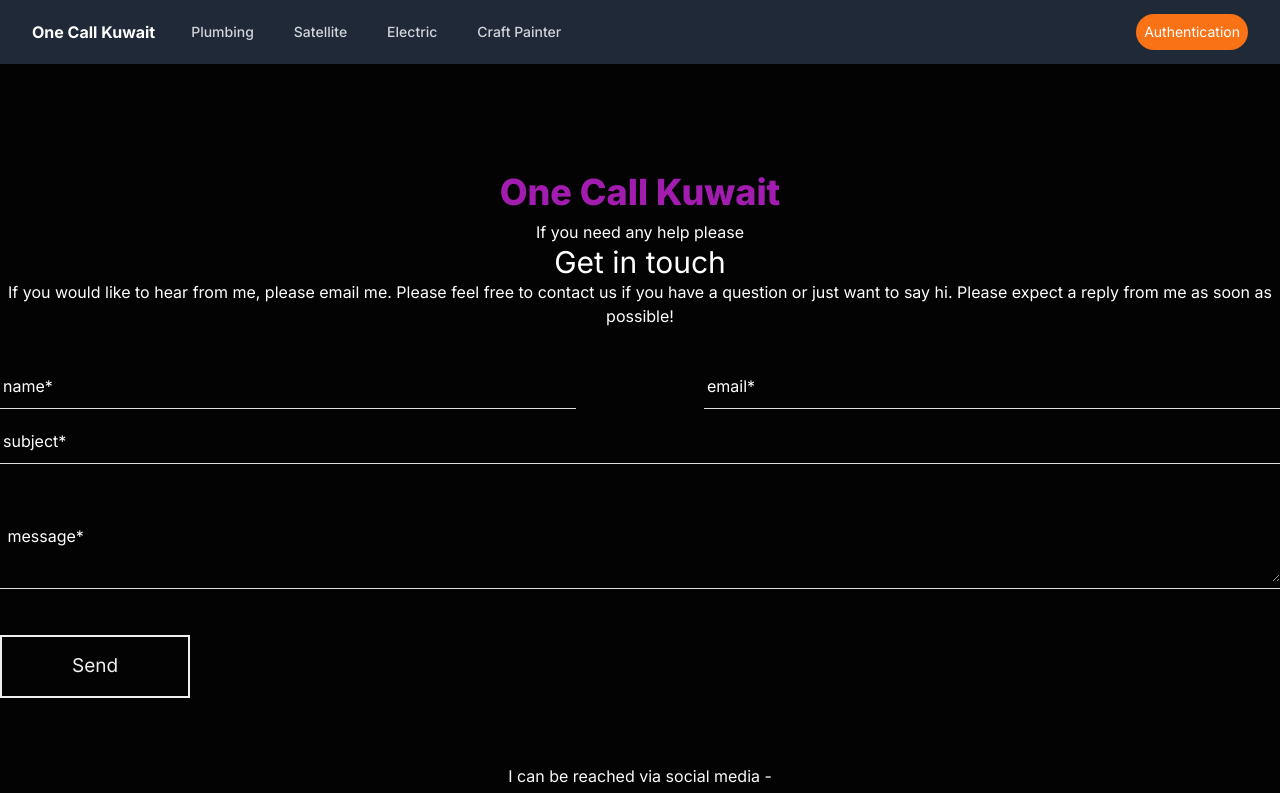
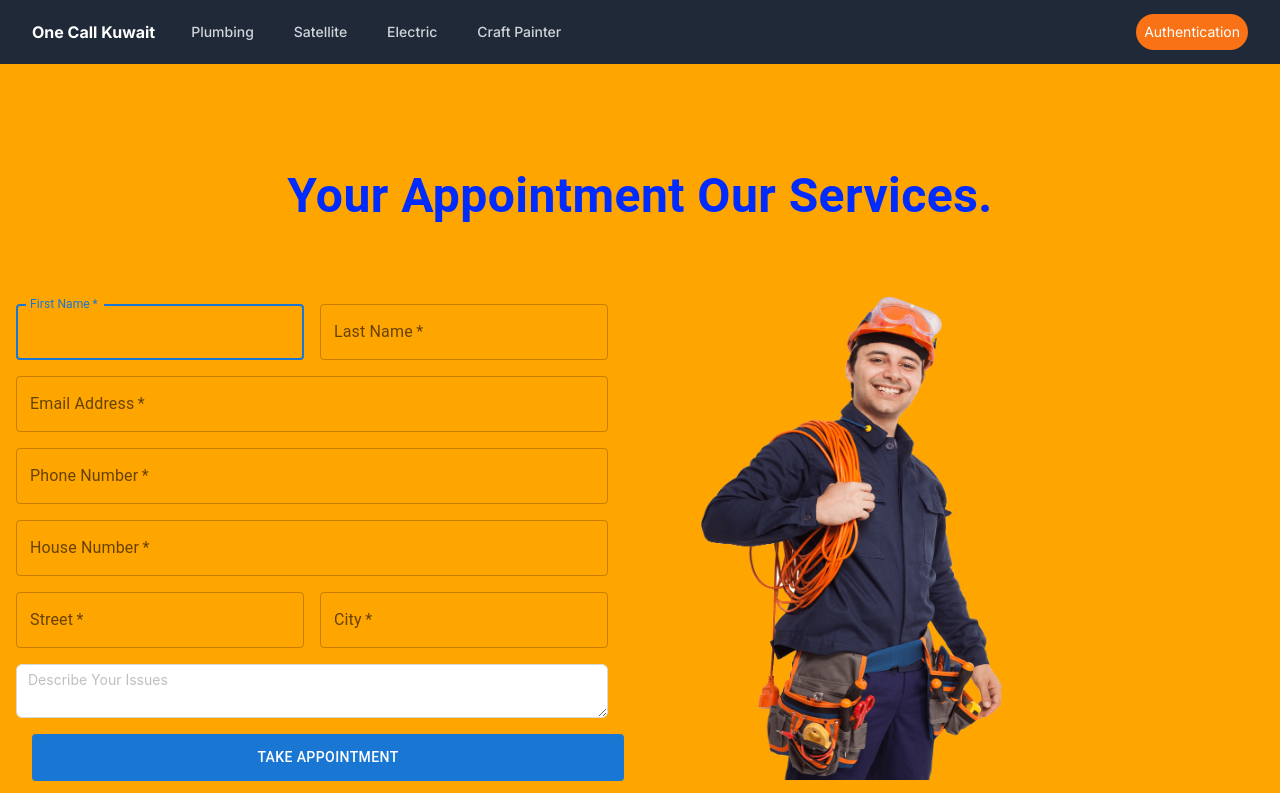
Before and after one commit to nasir1196/final-one, a Next.js app: page /appointment in a window 1280 px wide. Shown: the top 793 px of the page. Built offline with nearby package versions, Linux system fonts and the light colour scheme.

Commit message:
appointment page done

```diff
--- /dev/null
+++ b/src/app/api/users/appointments/route.ts
@@ -0,0 +1,25 @@
+import {connect} from "@/dbConfig/dbConfig";
+import {NextRequest, NextResponse} from "next/server";
+import AppointmentDb from "@/models/userAppointment"
+import User from "@/models/user";
+
+
+connect().then(r => console.log(r))
+
+export async function POST(request: NextRequest) {
+    try {
+        const requestBody = await request.json()
+        const {firstName, lastName, email, phone, houseNumber, street, city, describeIssue} = requestBody;
+        const user = await User.findOne({email})
+
+        const newAppointment = new AppointmentDb({
+            firstName, lastName, email, phone, houseNumber, street, city, describeIssue, userId: user._id
+        })
+
+        const savedAppointment = await newAppointment.save()
+        return NextResponse.json({message: "Appointment created successfully", success: true, savedAppointment})
+
+    } catch (error: any) {
+        return NextResponse.json({error: error.message})
+    }
+}
--- a/src/app/appointment/page.tsx
+++ b/src/app/appointment/page.tsx
@@ -1,13 +1,13 @@
 "use client"
 import React from 'react'
 import {Box} from '@mui/material'
-import Contact from "@/components/Contact";
+import AppointmentDate from "@/components/homePage/AppointmentDate/AppointmentDate";
 
 
 const Appointment = () => {
     return (
         <Box>
-            <Contact/>
+            <AppointmentDate/>
         </Box>
     )
 }
--- a/src/app/login/page.tsx
+++ b/src/app/login/page.tsx
@@ -7,41 +7,36 @@ import toast from "react-hot-toast";
 import Box from "@mui/material/Box";
 import Typography from "@mui/material/Typography";
 import TextField from "@mui/material/TextField";
-import FormControlLabel from "@mui/material/FormControlLabel";
-import Checkbox from "@mui/material/Checkbox";
 import Button from "@mui/material/Button";
 import Grid from "@mui/material/Grid";
 import Container from "@mui/material/Container";
 
 
-export default function SignupPage() {
+export default function LoginPage() {
     const router = useRouter()
 
 
-
-    const [logAlert, setLogAlert]= useState("")
-    const handleSubmit = async (event:any) => {
+    const [user, setUser] = useState({email: "", password: ""})
+    const [logAlert, setLogAlert] = useState("")
+    const handleSubmit = async (event: any) => {
 
         try {
             event.preventDefault();
-            const data = new FormData(event.currentTarget);
-            const logData ={
-                email: data.get("email"),
-                password: data.get("password"),
+            console.log(user)
+
+            if (user.email !== "" && user.password !== "") {
+                await axios.post("/api/users/login",
+                    user
+                )
+
+                toast.success("Login success")
+                router.push("/profile")
+            } else {
+
+                setTimeout(() => {
+                    setLogAlert("Email & Password Required")
+                }, 1500)
             }
-            if(logData.email !== "" && logData.password !== ""){
-                setLogAlert("login done ")
-            }else{
-
-                setLogAlert("Email & Password Required")
-            }
-
-             await axios.post("/api/users/login",
-                 logData
-            )
-            toast.success("Login success")
-            router.push("/profile")
-
         } catch (error: any) {
             toast.error(error.message)
         } finally {
@@ -55,18 +50,18 @@ export default function SignupPage() {
             <Box
                 sx={{
                     marginTop: "8rem",
-                    marginBottom:"3rem",
+                    marginBottom: "3rem",
                     display: "flex",
                     flexDirection: "column",
                     alignItems: "center",
                 }}
             >
                 <Link href="/">
-                    <Typography component="h1" variant="h5" sx={{fontWeight:"bolder"}}>
+                    <Typography component="h1" variant="h5" sx={{fontWeight: "bolder"}}>
                         ONE CALL KUWAIT
                     </Typography>
                 </Link>
-                <Box component="form" onSubmit={handleSubmit} noValidate sx={{ mt: 1 }}>
+                <Box component="form" onSubmit={handleSubmit} noValidate sx={{mt: 1}}>
                     <TextField
                         margin="normal"
                         required
@@ -76,6 +71,8 @@ export default function SignupPage() {
                         name="email"
                         autoComplete="email"
                         autoFocus
+                        value={user.email}
+                        onChange={(e) => setUser({...user, email: e.target.value})}
                     />
                     <TextField
                         margin="normal"
@@ -86,29 +83,31 @@ export default function SignupPage() {
                         type="password"
                         id="password"
                         autoComplete="current-password"
+                        value={user.password}
+                        onChange={(e) => setUser({...user, password: e.target.value})}
                     />
                     <Button
                         type="submit"
                         fullWidth
                         variant="contained"
-                        sx={{ mt: 3, mb: 2, color:"black", fontWeight:"bold" }}
+                        sx={{mt: 3, mb: 2, color: "black", fontWeight: "bold"}}
                     >
                         Sign In
                     </Button>
                     <Grid container>
                         <Grid item xs>
-                            <Link href={"/forgotPassword"} >
+                            <Link href={"/forgotPassword"}>
                                 Forgot password?
                             </Link>
                         </Grid>
                         <Grid item>
-                            <Link href={"/signup"} >
+                            <Link href={"/signup"}>
                                 {"Don't have an account? Sign Up"}
                             </Link>
                         </Grid>
                     </Grid>
                 </Box>
-                <Typography sx={{color:"red", m:"10px", p:'5px'}}>{logAlert}</Typography>
+                <Typography sx={{color: "red", m: "10px", p: '5px'}}>{logAlert}</Typography>
             </Box>
         </Container>
     )
--- a/src/app/signup/page.tsx
+++ b/src/app/signup/page.tsx
@@ -40,22 +40,16 @@ export default function SignupPage() {
                 await axios.post("/api/users/signup",
                     user
                 )
+                router.push("/login")
             } else {
                 alert("All Field is Required")
             }
-
-            await axios.post("/api/users/signup",
-                user
-            )
-            router.push("/login")
-
         } catch (error: any) {
             console.log("Signup failed", error.message)
             toast.error(error.message)
         } finally {
             console.log("done")
         }
-
     };
 
 
--- a/src/components/homePage/AppointmentDate/AppointmentDate.tsx
+++ b/src/components/homePage/AppointmentDate/AppointmentDate.tsx
@@ -1,18 +1,19 @@
 "use client";
 import React, {useState} from 'react';
-import {DatePicker, Select, Space, TimePicker} from 'antd';
-import {Box, Button, TextField, Grid} from '@mui/material';
-import {useFormik} from 'formik';
+import {DatePicker, Select, TimePicker} from 'antd';
+import {Box, Button, Grid, TextField} from '@mui/material';
 import * as yup from 'yup';
 import Image from "next/image"
 import {appointmentPic} from './data';
 import Typography from "@mui/material/Typography";
 import {primaryBlue, primaryOrange} from "../../color";
 import Carousel from "react-material-ui-carousel";
-
+import TextArea from "antd/es/input/TextArea";
+import axios from "axios";
+import toast from "react-hot-toast";
 
 const {Option} = Select;
-const PickerWithType = ({type, onChange}:any) => {
+const PickerWithType = ({type, onChange}: any) => {
     if (type === 'time') return <TimePicker onChange={onChange}/>;
     if (type === 'date') return <DatePicker onChange={onChange}/>;
     return <DatePicker picker={type} onChange={onChange}/>;
@@ -27,26 +28,41 @@ const personSchema = yup.object({
     province: yup.string().required("Province is required"),
 });
 
- type Person = yup.InferType<typeof personSchema>
+type Person = yup.InferType<typeof personSchema>
 
 
 const AppointmentDate = () => {
     const [type, setType] = useState('date');
-    const [appointment, setAppointment] = useState('');
+    const [appointment, setAppointment] = useState({
+        firstName: "",
+        lastName: "",
+        phone: "",
+        email: "",
+        street: "",
+        city: "",
+        houseNumber: "",
+        describeIssue: ""
+    });
 
 
-    const handleSubmit = (e:any) => {
-        e.preventDefault();
-        const data = new FormData(e.currentTarget)
-        const cData = {
-            firstName: data.get("firstName"),
-            lastName: data.get("lastName"),
-            phone: data.get("phone"),
-            email: data.get("email"),
-            message: data.get("message"),
+    const handleSubmit = async(e: any) => {
+
+        try {
+            e.preventDefault();
+            if (appointment.firstName !== "" && appointment.lastName !== "" && appointment.email !== "" && appointment.phone !== "" && appointment.street !== "" && appointment.city !== "" && appointment.houseNumber !== " " && appointment.describeIssue !== "") {
+                await axios.post("/api/users/appointments",
+                    appointment
+                )
+            } else {
+                alert("All Field is Required")
+            }
+
+        } catch (error: any) {
+            console.log("Appointment failed", error.message)
+            toast.error(error.message)
+        } finally {
+            console.log("Appointment done")
         }
-
-        console.log(cData)
     };
 
     // @ts-ignore
@@ -76,6 +92,10 @@ const AppointmentDate = () => {
                                     id="firstName"
                                     label="First Name"
                                     autoFocus
+                                    value={appointment.firstName}
+                                    onChange={(e) => {
+                                        setAppointment({...appointment, firstName: e.target.value})
+                                    }}
                                 />
                             </Grid>
                             <Grid item xs={12} sm={6}>
@@ -86,6 +106,10 @@ const AppointmentDate = () => {
                                     label="Last Name"
                                     name="lastName"
                                     autoComplete="family-name"
+                                    value={appointment.lastName}
+                                    onChange={(e) => {
+                                        setAppointment({...appointment, lastName: e.target.value})
+                                    }}
                                 />
                             </Grid>
                             <Grid item xs={12}>
@@ -96,6 +120,10 @@ const AppointmentDate = () => {
                                     label="Email Address"
                                     name="email"
                                     autoComplete="email"
+                                    value={appointment.email}
+                                    onChange={(e) => {
+                                        setAppointment({...appointment, email: e.target.value})
+                                    }}
                                 />
                             </Grid>
                             <Grid item xs={12}>
@@ -106,6 +134,24 @@ const AppointmentDate = () => {
                                     label="Phone Number"
                                     name="phone"
                                     autoComplete="phone"
+                                    value={appointment.phone}
+                                    onChange={(e) => {
+                                        setAppointment({...appointment, phone: e.target.value})
+                                    }}
+                                />
+                            </Grid>
+                            <Grid item xs={12}>
+                                <TextField
+                                    required
+                                    fullWidth
+                                    id="houseNumber"
+                                    label="House Number"
+                                    name="houseNumber"
+                                    autoComplete="houseNumber"
+                                    value={appointment.houseNumber}
+                                    onChange={(e) => {
+                                        setAppointment({...appointment, houseNumber: e.target.value})
+                                    }}
                                 />
                             </Grid>
                             <Grid item xs={12} sm={6}>
@@ -116,6 +162,10 @@ const AppointmentDate = () => {
                                     label="Street"
                                     name="street"
                                     autoComplete="street"
+                                    value={appointment.street}
+                                    onChange={(e) => {
+                                        setAppointment({...appointment, street: e.target.value})
+                                    }}
                                 />
                             </Grid>
                             <Grid item xs={12} sm={6}>
@@ -126,17 +176,20 @@ const AppointmentDate = () => {
                                     label="City"
                                     name="city"
                                     autoComplete="city"
+                                    value={appointment.city}
+                                    onChange={(e) => {
+                                        setAppointment({...appointment, city: e.target.value})
+                                    }}
                                 />
                             </Grid>
                             <Grid item xs={12}>
-                                <TextField
+                                <TextArea
                                     required
-                                    fullWidth
-                                    name="message"
-                                    label="Message"
-                                    type="textarea"
-                                    id="message"
-                                    autoComplete="textarea"
+                                    placeholder={"Describe Your Issues"}
+                                    value={appointment.describeIssue}
+                                    onChange={(e) => {
+                                        setAppointment({...appointment, describeIssue: e.target.value})
+                                    }}
                                 />
                             </Grid>
 
--- a/src/models/user.js
+++ b/src/models/user.js
@@ -36,6 +36,6 @@ const userSchema = new Schema({
     verifyTokenExpiry: Date,
 })
 
-const User = mongoose.model.user || mongoose.model("user", userSchema);
+const User = mongoose.model.users || mongoose.model("users", userSchema);
 
 export default User;
--- /dev/null
+++ b/src/models/userAppointment.js
@@ -0,0 +1,34 @@
+import mongoose from "mongoose"
+const Schema=mongoose.Schema;
+mongoose.Promise = global.Promise
+
+const userAppointment = new Schema({
+    firstName: {
+        type: String, required: [true, "please provide a first name"]
+    },
+    lastName: {
+        type: String, required: [true, "please provide a last name"]
+    },
+    phone: {
+        type: String, required: [true, "please provide phone number"]
+    },
+    houseNumber: {
+        type: String, required: [true, "please provide house number"]
+    },
+    street: {
+        type: String, required: [true, "please provide street address"]
+    },
+    city: {
+        type: String, required: [true, "please provide city name"]
+    },
+    email: {
+        type: String, required: [true, "please provide a email"]
+    },
+    describeIssue: {
+        type: String, required: [true, "please note your issues"]
+    },
+})
+
+const AppointmentDb = mongoose.model.appointments || mongoose.model("appointments",userAppointment )
+
+export default AppointmentDb;
```
Also changed, not shown: src/components/homePage/AppointmentDate/data.ts (+4 -4 lines).
